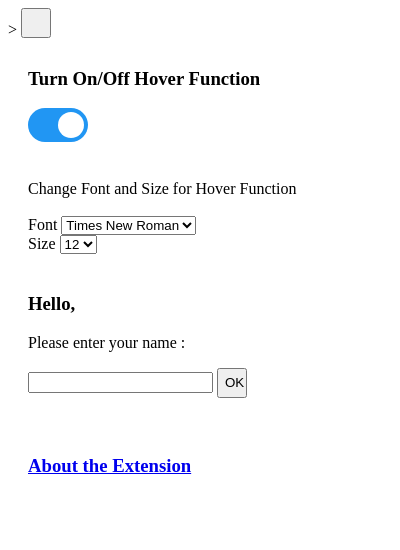
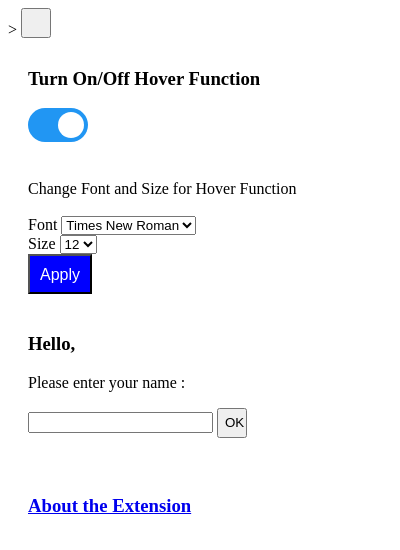
Before and after one commit to landryb02/SeniorDesign40X, a browser extension: page CapstoneProject/popup.html in a window 400 px wide. Drawn offline with Linux system fonts and the light colour scheme.

Commit message:
Now able to change text size and font
The size and font of sample text now changes after pressing apply button

```diff
--- a/CapstoneProject/popup.html
+++ b/CapstoneProject/popup.html
@@ -69,6 +69,22 @@
 	.slider.round:before {
 		border-radius: 50%;
 	}
+
+
+	.button{
+		height: 32px
+		width: 64px
+		border: none;
+		color: white;
+		padding: 10px 50px 26px 10px;
+		background-color: blue;
+		text-align: center;
+		text-decoration: none;
+		display: inline-block;
+		font-size: 16px;
+		cursor: pointer;
+	}
+
 </style>
 </head>
 <body>
@@ -94,7 +110,7 @@
 Font
 </label>
 
-<select id="input-font" class="input"  onchange="changeFont()" size="1">
+<select id="input-font" class="input" size="1">
   <option value="Times New Roman"
             selected="selected">
             Times New Roman
@@ -108,7 +124,7 @@ Font
   Size
 </label>
 
-<select id="input-size" class="input" onchange="changeSize ()" size="1">
+<select id="input-size" class="input" size="1">
   <option value='12'>12</option>
   <option value='16'>16</option>
   <option value='20'>20</option>
@@ -118,7 +134,12 @@ Font
   <option value='36'>36</option>
   <option value='40'>40</option>
 </select>
+
+<br>
+<button id="applybtn" class= "button apply">Apply</button>
+
 </div>
+
 <!--Test functionality for search box and input-->
 <div style="padding: 10px 20px 10px 20px;">
 	<h3>Hello,</h3>
--- a/CapstoneProject/popup.js
+++ b/CapstoneProject/popup.js
@@ -47,3 +47,11 @@ function changeSize() {
     var size = myselect.options[myselect.selectedIndex].value;
 	document.getElementById("output-text").style.fontSize = size + "px";
 };
+
+document.addEventListener('DOMContentLoaded', function(){
+	document.getElementById('applybtn')
+		.addEventListener('click', changeFont);
+
+	document.getElementById('applybtn')
+		.addEventListener('click', changeSize);
+});
```
Also changed, not shown: CapstoneProject/options.html (+21 -3 lines), CapstoneProject/options.js (+8 -0 lines).
